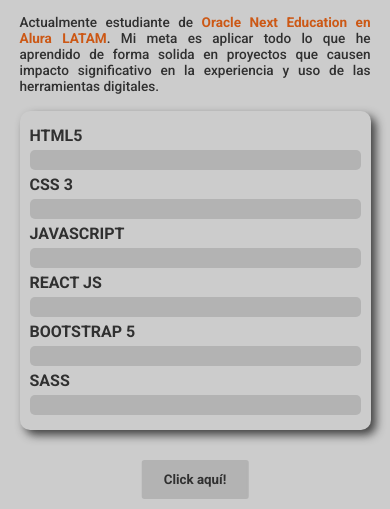
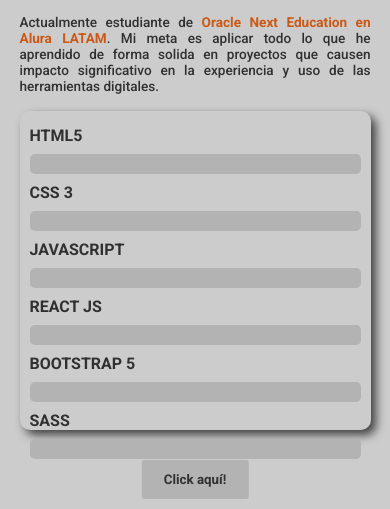
Before and after one commit to MagikMX/Portafolio, a website: page index.html in a window 390 px wide. Shown: the part 1160-1669 px from the top of the page. Drawn offline with nearby package versions, Linux system fonts and the light colour scheme.

Commit message:
Adjusted a bug with the progress bars of coding languages

```diff
--- a/assets/css/index/about/about.css
+++ b/assets/css/index/about/about.css
@@ -224,6 +224,10 @@
         transform: translate(150%);
         top: 43%;
     }
+
+    .progress-bars {
+        gap: 9px;
+    }
 }
 
 @media screen and (max-width: 391px) {
```
